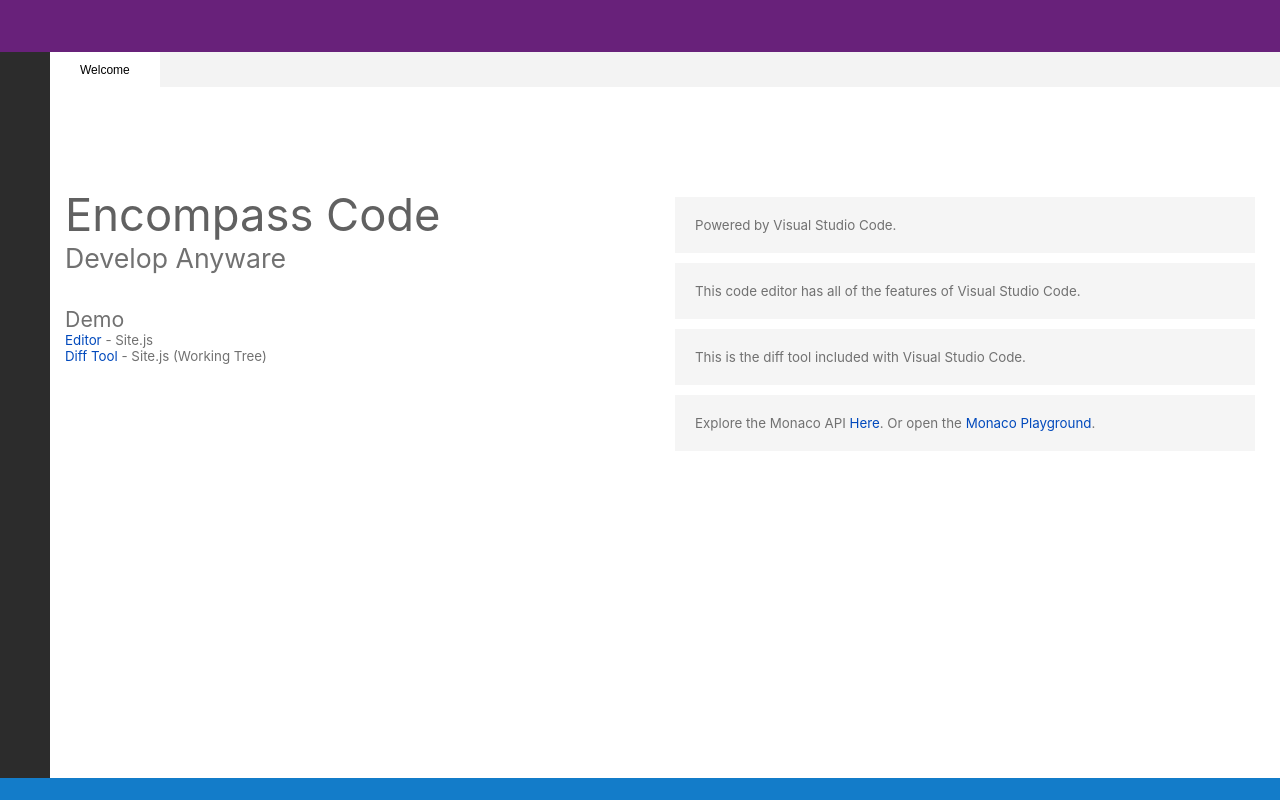
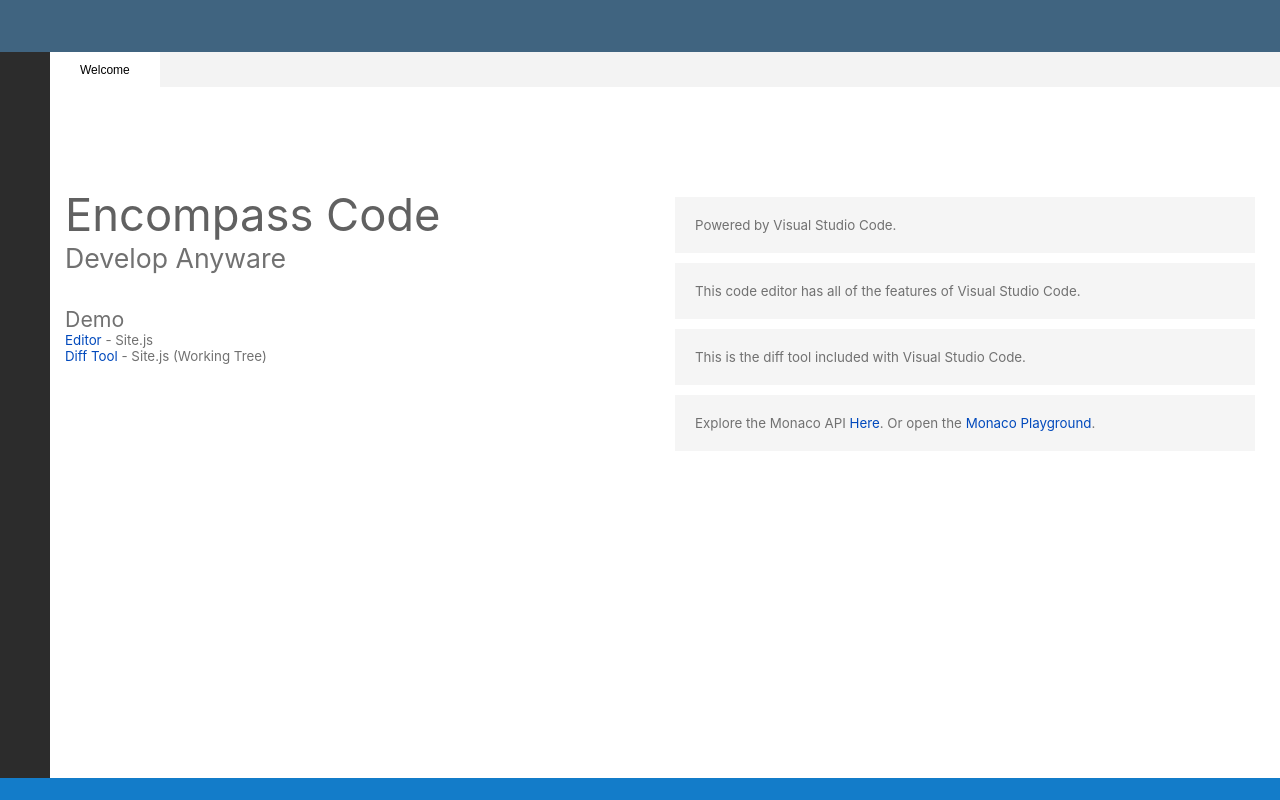
Before and after one commit to fofxsoft/encompass, a plain HTML site: page index.html in a window 1280 px wide. Drawn offline with Linux system fonts and the light colour scheme.

Commit message:
header color

```diff
--- a/site.css
+++ b/site.css
@@ -25,7 +25,8 @@ body {
     #code .header {
         height: 52px;
         flex: initial;
-        background: #68217a;
+        /*background: #68217a;*/
+        background: #406480;
     }
 
     #code .workspace {
```
